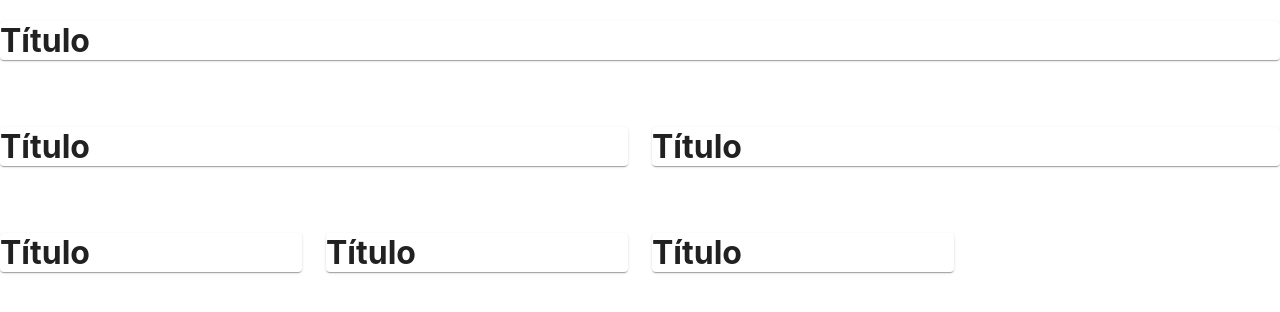
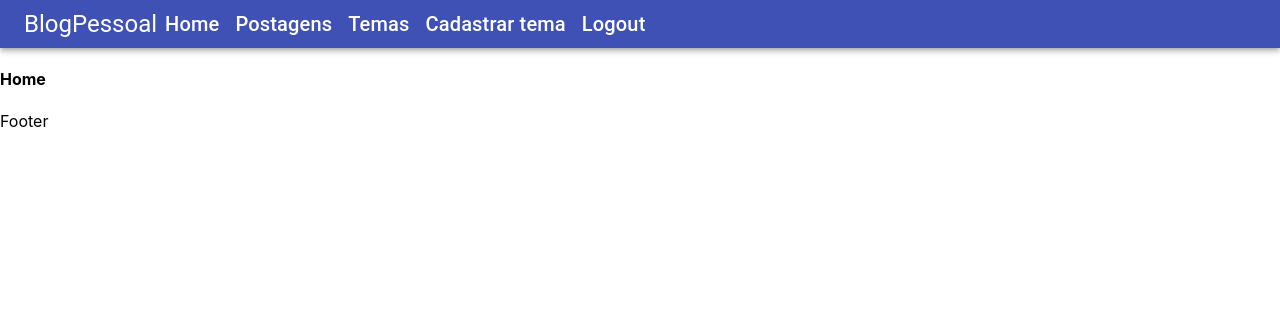
Before and after one commit to xHenrique22/blog-pessoal-react, a React (Create React App) app: page / in a window 1280 px wide. Shown: the top 312 px of the page. Built offline with nearby package versions, Linux system fonts and the light colour scheme.

Commit message:
minor fixes

```diff
--- a/src/App.tsx
+++ b/src/App.tsx
@@ -1,37 +1,19 @@
 import React from 'react';
-import { BrowserRouter as Router, Route, Routes } from 'react-router-dom'
+import './App.css';
 import Home from './paginas/home/Home';
-import './App.css';
 import Navbar from './components/estaticos/navbar/Navbar';
-import About from './paginas/about/About';
-import { Grid } from '@material-ui/core';
+import Footer from './components/estaticos/footer/Footer';
 
 
 
 
 function App() {
   return (
-
-      <Grid container spacing={3}>
-        <Grid item xs={12} sm={12}>
-          <Home />
-        </Grid>
-        <Grid item xs={12} sm={6}>
-            <Home />
-        </Grid>
-        <Grid item xs={12} sm={6}>
-          <Home />
-        </Grid>
-        <Grid item xs={12} sm={3}>
-          <Home />
-        </Grid>
-        <Grid item xs={12} sm={3}>
-          <Home />
-        </Grid>
-        <Grid item xs={12} sm={3}>
-          <Home />
-        </Grid>
-      </Grid>
+    <>
+      <Navbar />
+      <Home />
+      <Footer />
+    </>
 
   );
 }
--- /dev/null
+++ b/src/components/estaticos/footer/Footer.tsx
@@ -0,0 +1,11 @@
+import React from "react";
+import './Footer.css';
+
+
+export default function Footer(){
+    return(
+        <>
+            Footer
+        </>
+    );
+}
--- a/src/components/estaticos/navbar/Navbar.tsx
+++ b/src/components/estaticos/navbar/Navbar.tsx
@@ -1,51 +1,49 @@
-import React from "react";
-import "./Navbar.css";
-import { createStyles, makeStyles, Theme } from '@material-ui/core/styles';
-import AppBar from '@material-ui/core/AppBar';
-import Toolbar from '@material-ui/core/Toolbar';
-import Typography from '@material-ui/core/Typography';
-import Button from '@material-ui/core/Button';
-import IconButton from '@material-ui/core/IconButton';
-import MenuIcon from '@material-ui/icons/Menu';
-import { Link } from "react-router-dom";
+import React from 'react';
+import { AppBar, Toolbar, Typography } from '@material-ui/core';
+import {Box} from '@mui/material';
+import './Navbar.css';
 
-const useStyles = makeStyles((theme: Theme) =>
-  createStyles({
-    root: {
-      flexGrow: 1,
-    },
-    menuButton: {
-      marginRight: theme.spacing(2),
-    },
-    title: {
-      flexGrow: 1,
-    },
-  }),
-);
-
-export default function Navbar() {
-  const classes = useStyles();
-
+function Navbar() {
   return (
-    <div className={classes.root}>
+    <>
       <AppBar position="static">
-        <Toolbar>
-          <IconButton edge="start" className={classes.menuButton} color="inherit" aria-label="menu">
-            <MenuIcon />
-          </IconButton>
-          <Typography variant="h6" className={classes.title}>
-           <Link to='/home'>
-              Home
-           </Link>
-          </Typography>
-          <Typography variant="h6" className={classes.title}>
-          <Link to='/about'>
-              About
-           </Link>
-          </Typography>
-          <Button color="inherit">Login</Button>
+        <Toolbar variant="dense">
+          <Box style={{ cursor: "pointer" }} >
+            <Typography variant="h5" color="inherit">
+              BlogPessoal
+            </Typography>
+          </Box>
+          <Box display="flex" justifyContent="start">
+            <Box mx={1} style={{ cursor: "pointer" }}>
+              <Typography variant="h6" color="inherit">
+                Home
+              </Typography>
+            </Box>
+            <Box mx={1} style={{ cursor: "pointer" }}>
+              <Typography variant="h6" color="inherit">
+                Postagens
+              </Typography>
+            </Box>
+            <Box mx={1} style={{ cursor: "pointer" }}>
+              <Typography variant="h6" color="inherit">
+                Temas
+              </Typography>
+            </Box>
+              <Box mx={1} style={{ cursor: "pointer" }}>
+                <Typography variant="h6" color="inherit">
+                  Cadastrar tema
+                </Typography>
+              </Box>
+              <Box mx={1} style={{ cursor: "pointer" }}>
+                <Typography variant="h6" color="inherit">
+                  Logout
+                </Typography>
+              </Box>
+          </Box>
         </Toolbar>
       </AppBar>
-    </div>
-  );
+    </>
+);
 }
+
+export default Navbar;
--- a/src/paginas/home/Home.tsx
+++ b/src/paginas/home/Home.tsx
@@ -5,13 +5,7 @@ import {Box, Paper} from "@material-ui/core";
 export default function Home(){
     return(
         <>
-            <Paper>
-                <Box>
-                    <Box>
-                        <h1>Título</h1>
-                    </Box>
-                </Box>
-            </Paper>
+           <h4>Home</h4>
         </>
     )
 }
```
Also changed, not shown: src/components/estaticos/footer/Footer.css (added).
